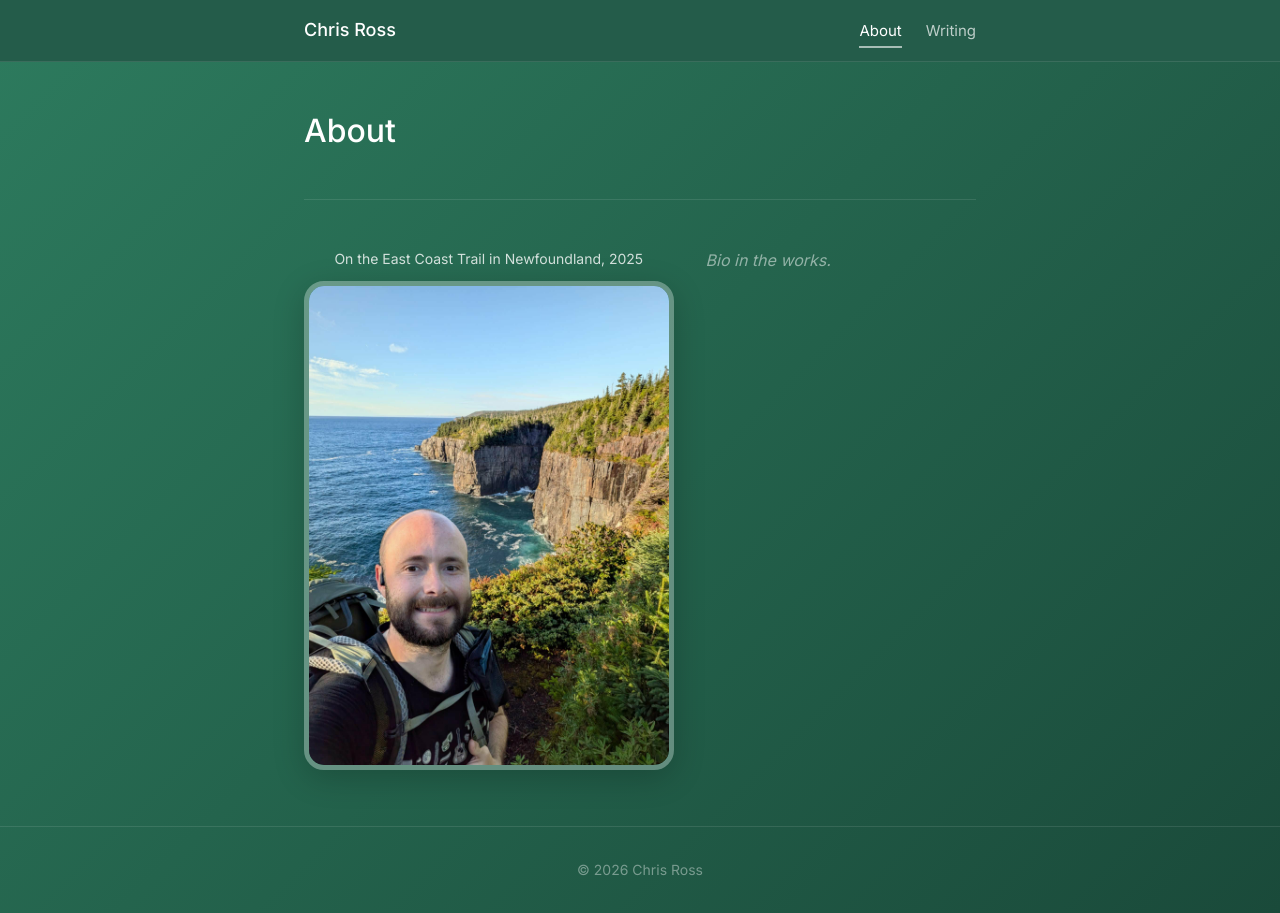
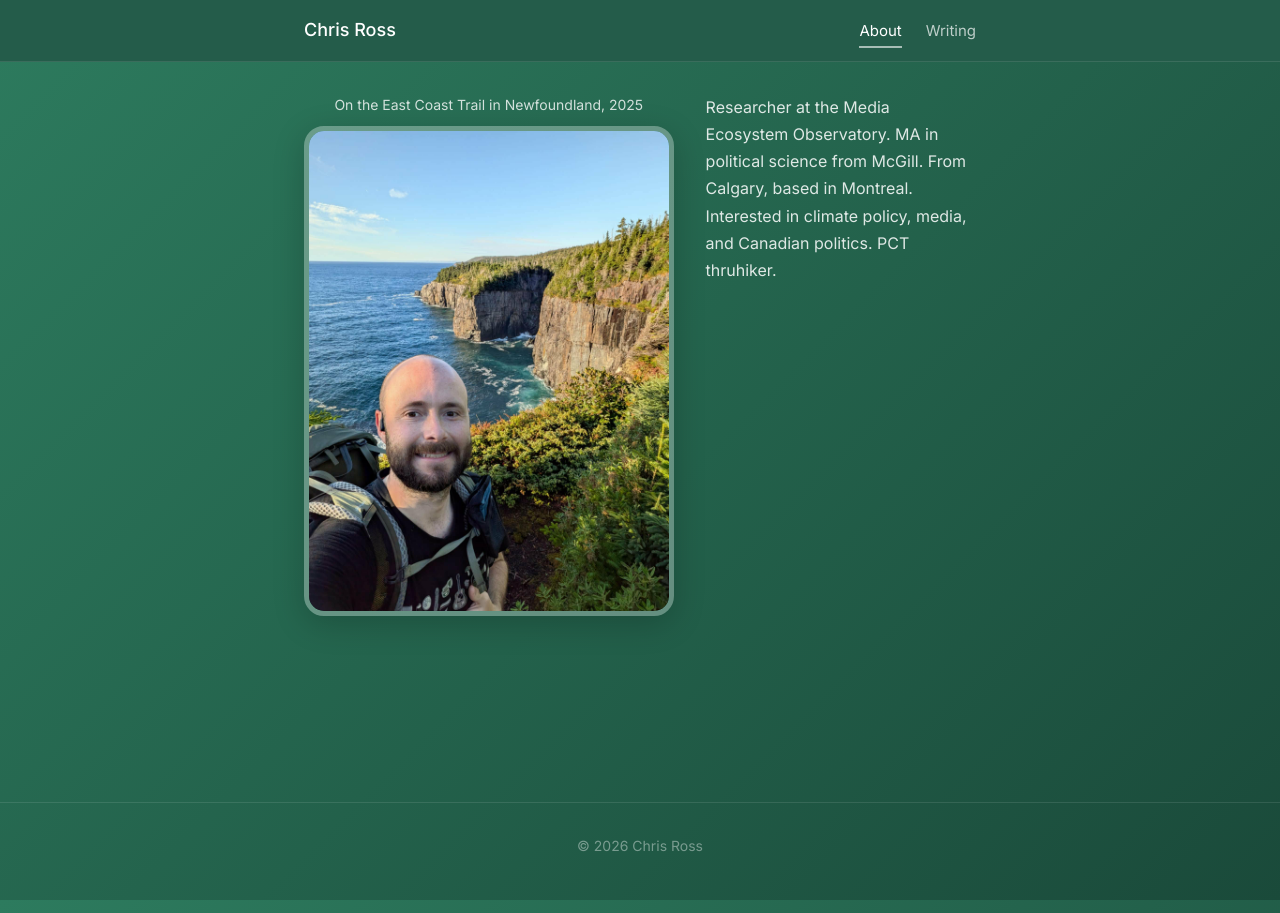
Before and after one commit to chrispross/chrispross.github.io, a Jekyll site: the page built from about.md, in a window 1280 px wide. Built offline with Jekyll 4.4.1, drawn with Linux system fonts in a browser that asks for light colours.

Commit message:
Remove About page title/divider, add short bio
Skip the page header like Writing page. Replace placeholder with a
brief bio.

Co-Authored-By: Claude Opus 4.6 (1M context) <noreply@anthropic.com>

```diff
--- a/about.md
+++ b/about.md
@@ -1,9 +1,9 @@
 ---
-layout: page
+layout: default
 title: About
 permalink: /about/
 ---
-
+<div class="page" style="padding-top: var(--spacing-lg);">
 <style>
   body {
     background: linear-gradient(135deg, #2d7b5e 0%, #1a4a3a 100%);
@@ -54,9 +54,9 @@ permalink: /about/
   }
 
   .about-bio {
-    color: rgba(255, 255, 255, 0.5);
-    font-style: italic;
+    color: rgba(255, 255, 255, 0.85);
     font-size: 1rem;
+    line-height: 1.7;
   }
 
   @media (max-width: 640px) {
@@ -80,6 +80,7 @@ permalink: /about/
     <img src="/assets/images/about.jpeg" alt="Chris Ross on the East Coast Trail" class="about-photo">
   </div>
   <div class="about-right">
-    <p class="about-bio">Bio in the works.</p>
+    <p class="about-bio">Researcher at the Media Ecosystem Observatory. MA in political science from McGill. From Calgary, based in Montreal. Interested in climate policy, media, and Canadian politics. PCT thruhiker.</p>
   </div>
 </div>
+</div>
```
